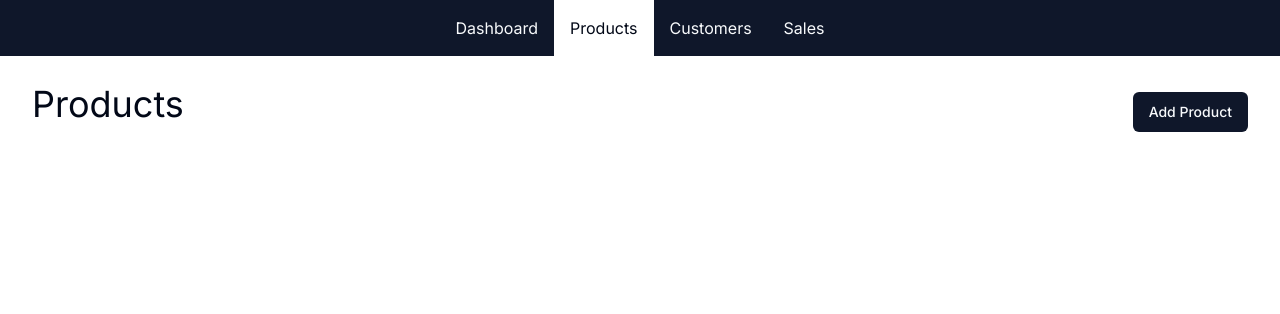
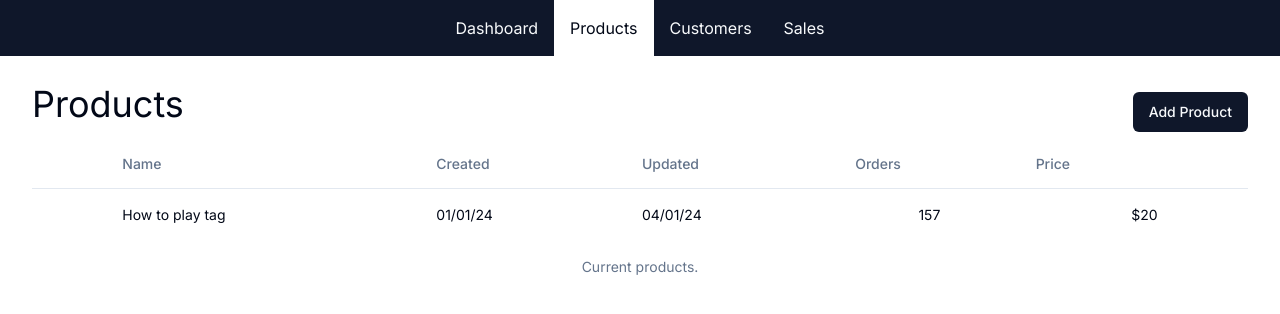
Before and after one commit to niklonberg/next-js-ecommerce-mvp, a Next.js app: page /admin/products in a window 1280 px wide. Shown: the top 314 px of the page. Built offline with nearby package versions, Linux system fonts and the light colour scheme.

Commit message:
edit ProductsTable with dummy content

```diff
--- a/src/app/admin/products/page.tsx
+++ b/src/app/admin/products/page.tsx
@@ -13,33 +13,46 @@ import {
 
 export default function AdminProducts() {
   return (
+    <>
       <div className="flex justify-between items-center gap-4">
         <PageHeader>Products</PageHeader>
         <Button asChild>
           <Link href="/admin/products/new">Add Product</Link>
         </Button>
       </div>
+      <ProductsTable />
+    </>
   );
 }
 
 function ProductsTable() {
   return (
     <Table>
-      <TableCaption>A list of your recent invoices.</TableCaption>
+      <TableCaption>Current products.</TableCaption>
       <TableHeader>
         <TableRow>
-          <TableHead className="w-[100px]">Invoice</TableHead>
-          <TableHead>Status</TableHead>
-          <TableHead>Method</TableHead>
-          <TableHead className="text-right">Amount</TableHead>
+          <TableHead>
+            <span className="sr-only">Available for purchase</span>
+          </TableHead>
+          <TableHead>Name</TableHead>
+          <TableHead>Created</TableHead>
+          <TableHead>Updated</TableHead>
+          <TableHead>Orders</TableHead>
+          <TableHead>Price</TableHead>
+          <TableHead>
+            <span className="sr-only">Actions</span>
+          </TableHead>
         </TableRow>
       </TableHeader>
       <TableBody>
         <TableRow>
-          <TableCell className="font-medium">INV001</TableCell>
-          <TableCell>Paid</TableCell>
-          <TableCell>Credit Card</TableCell>
-          <TableCell className="text-right">$250.00</TableCell>
+          <TableCell></TableCell>
+          <TableCell>How to play tag</TableCell>
+          <TableCell>01/01/24</TableCell>
+          <TableCell>04/01/24</TableCell>
+          <TableCell className="text-center">157</TableCell>
+          <TableCell className="text-right">$20</TableCell>
+          <TableCell></TableCell>
         </TableRow>
       </TableBody>
     </Table>
```
Lines whose indentation alone changed are shown as unchanged.
